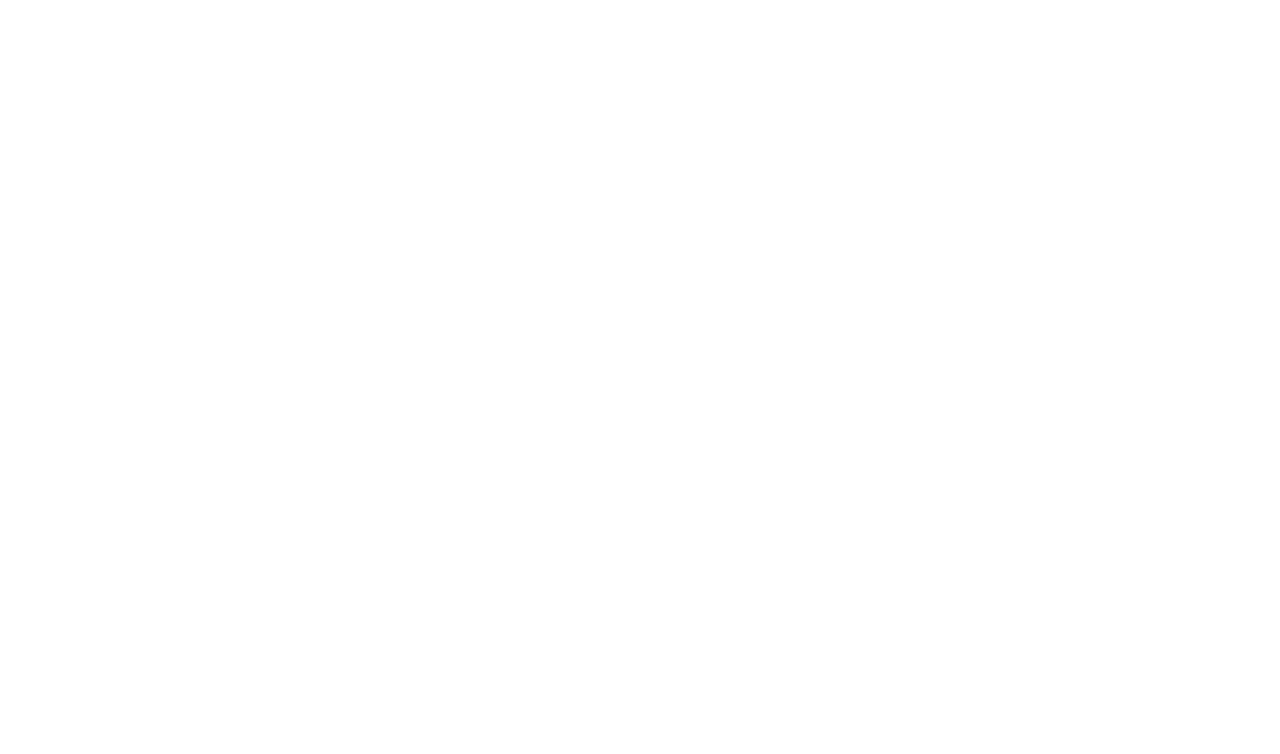
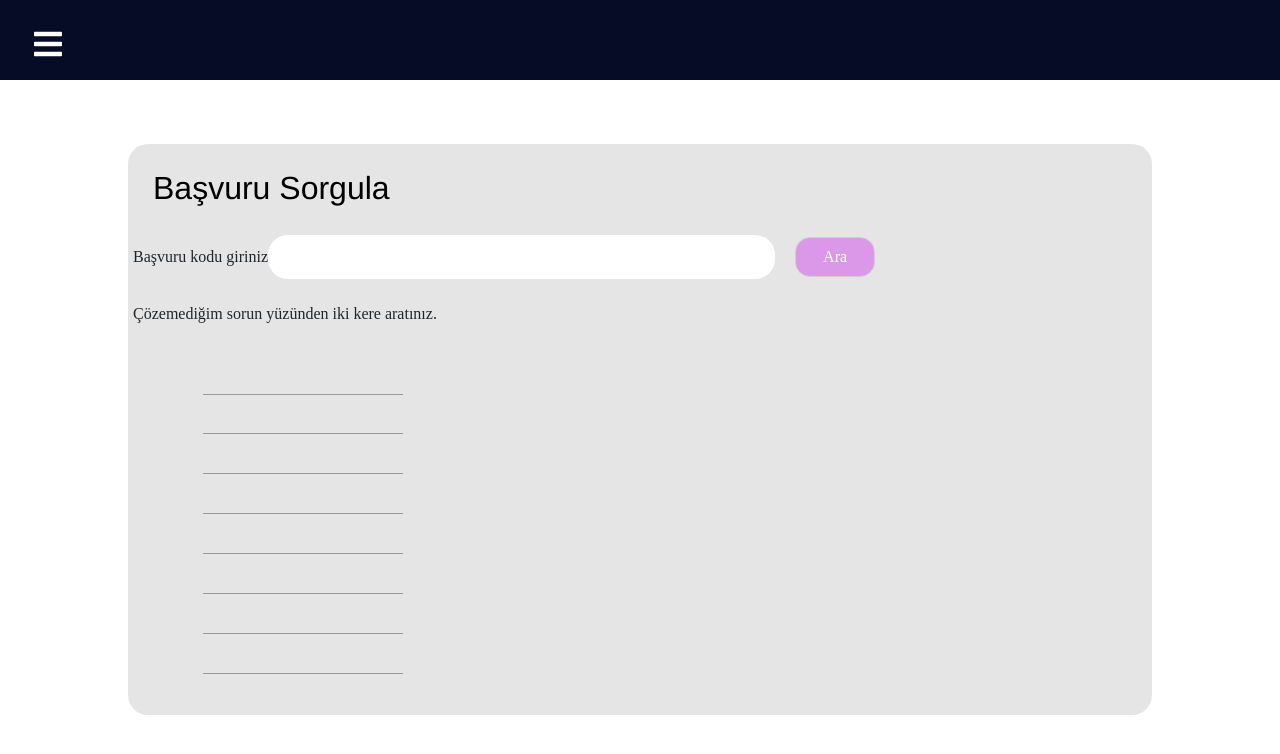
Before and after one commit to gizemykbg/graduation-project-gizemykbg, a React (Create React App) app: page /basvuru-sorgula in a window 1280 px wide. Shown: the top 754 px of the page. Built offline with nearby package versions, Linux system fonts and the light colour scheme.

Commit message:
code refactoring

```diff
--- a/src/components/apply-search.js
+++ b/src/components/apply-search.js
@@ -1,11 +1,12 @@
 /* eslint-disable react/jsx-props-no-spreading */
-import React, { useRef, useState } from 'react';
+import React, { useRef, useState, useEffect } from 'react';
+import { useParams } from 'react-router-dom';
 import styled from 'styled-components';
 import { adminFormList, getData } from '../firebase/services';
 
 export default function ApplySearch() {
   const [value, setValue] = useState(' ');
-  const [data, setData] = useState([]);
+  const [data, setData] = useState({});
 
   const inputRef = useRef();
 
@@ -13,8 +14,12 @@
     setValue(inputRef.current.value);
     getData(value).then((data) => {
       setData(data);
+      console.log(data);
+      console.log('lalalalla');
     });
   };
+
+  console.log(value);
 
   const Styles = styled.div`
      {
@@ -103,8 +108,9 @@
         <button onClick={() => handleClick()} type="submit">
           Ara
         </button>
+        <br />
+        <h6>Çözemediğim sorun yüzünden iki kere aratınız.</h6>
         <div>
-          {data && (
           <ul>
             <li>{data.firstname}</li>
             <li>{data.lastname}</li>
@@ -114,7 +120,6 @@
             <li>{data.status}</li>
             <li>{data.adminMessage}</li>
           </ul>
-          )}
         </div>
       </div>
     </Styles>
--- /dev/null
+++ b/src/components/success-component.js
@@ -0,0 +1,49 @@
+import React, { useState, useEffect } from 'react';
+import { useHistory, useLocation } from 'react-router-dom';
+
+import { getData } from '../firebase/services';
+
+function Success() {
+  const location = useLocation();
+  const history = useHistory();
+  const [info, setInfo] = useState({});
+
+  useEffect(() => {
+    getData(id).then((data) => {
+      setInfo(data);
+    });
+  }, []);
+  const id = location.state.applyId;
+  const buttonId = id;
+  console.log(info);
+
+  const handleClick = (e) => {
+    history.replace({ pathname: '/basvuru-sorgula' });
+  };
+  return (
+    <>
+      <div>
+        <div className="formSuccess">
+          <div className="body1">
+            <h2>Başvrunuz Değerlendirmeye alınmıştır.. Bekleyiniz.. </h2>
+            <button type="button" onClick={handleClick} className="buttonn">
+              {buttonId}
+            </button>
+            <p>Butona tıklayarak başvuru durumuna bakabilirsiniz</p>
+            <br />
+            <ul>
+              <li>Ad: {info.firstname}</li>
+              <li>Soyad: {info.lastname}</li>
+              <li>Tc: {info.tc}</li>
+              <li>Adres: {info.adress}</li>
+              <li>Açıklama: {info.content}</li>
+              <li>Durum: {info.status}</li>
+            </ul>
+          </div>
+        </div>
+      </div>
+    </>
+  );
+}
+
+export default Success;
--- a/src/helpers/routes.js
+++ b/src/helpers/routes.js
@@ -25,7 +25,7 @@
           <Route path="/LoginPage">
             <LoginPage {...{ setUser }} />
           </Route>
-          <Route path="/basvuru-sorgula/{id}">
+          <Route path="/basvuru-sorgula">
             <Sorgulama />
           </Route>
         </Switch>
--- a/src/pages/success-page.js
+++ b/src/pages/success-page.js
@@ -1,49 +1,16 @@
 import React, { useState, useEffect } from 'react';
-import { useHistory, useLocation } from 'react-router-dom';
+import { useParams } from 'react-router-dom';
 import Navbar from '../components/navbar/navbar';
+import Success from '../components/success-component';
 
 import { getData } from '../firebase/services';
 
 function SuccessPage() {
-  const location = useLocation();
-  const history = useHistory();
-  const [info, setInfo] = useState({});
-
-  useEffect(() => {
-    getData(id).then((data) => {
-      setInfo(data);
-    });
-  }, []);
-  const id = location.state.applyId;
-  const buttonId = id;
-  console.log(info);
-
-  const handleClick = (e) => {
-    history.push('/basvuru-sorgula/{id}');
-  };
+  const { id } = useParams();
   return (
     <>
       <Navbar />
-      <div>
-        <div className="formSuccess">
-          <div className="body1">
-            <h2>Başvrunuz Değerlendirmeye alınmıştır.. Bekleyiniz.. </h2>
-            <button type="button" onClick={handleClick} className="buttonn">
-              {buttonId}
-            </button>
-            <p>Butona tıklayarak başvuru durumuna bakabilirsiniz</p>
-            <br />
-            <ul>
-              <li>Ad: {info.firstname}</li>
-              <li>Soyad: {info.lastname}</li>
-              <li>Tc: {info.tc}</li>
-              <li>Adres: {info.adress}</li>
-              <li>Açıklama: {info.content}</li>
-              <li>Durum: {info.status}</li>
-            </ul>
-          </div>
-        </div>
-      </div>
+      <Success />
     </>
   );
 }
```
Lines whose indentation alone changed are shown as unchanged.
